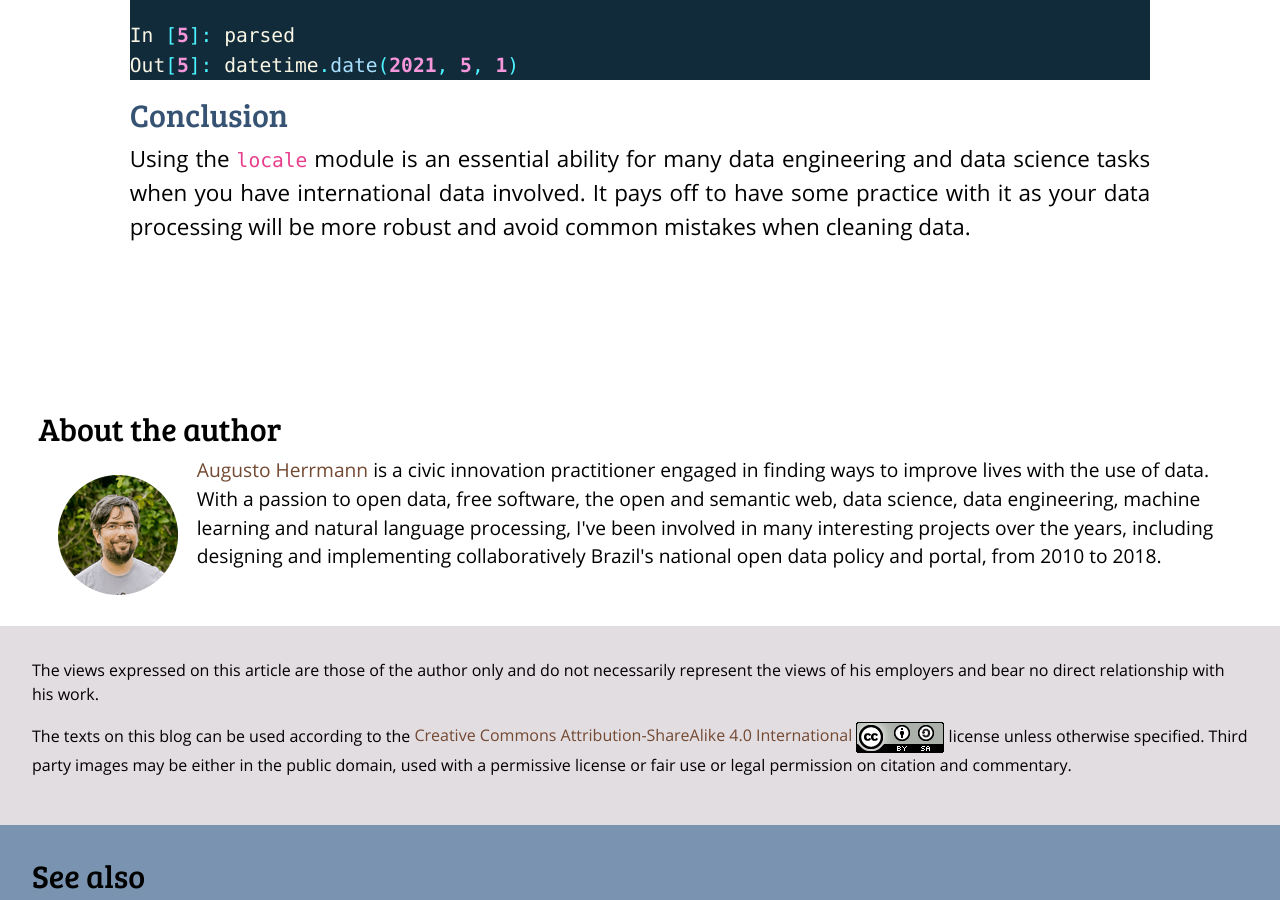
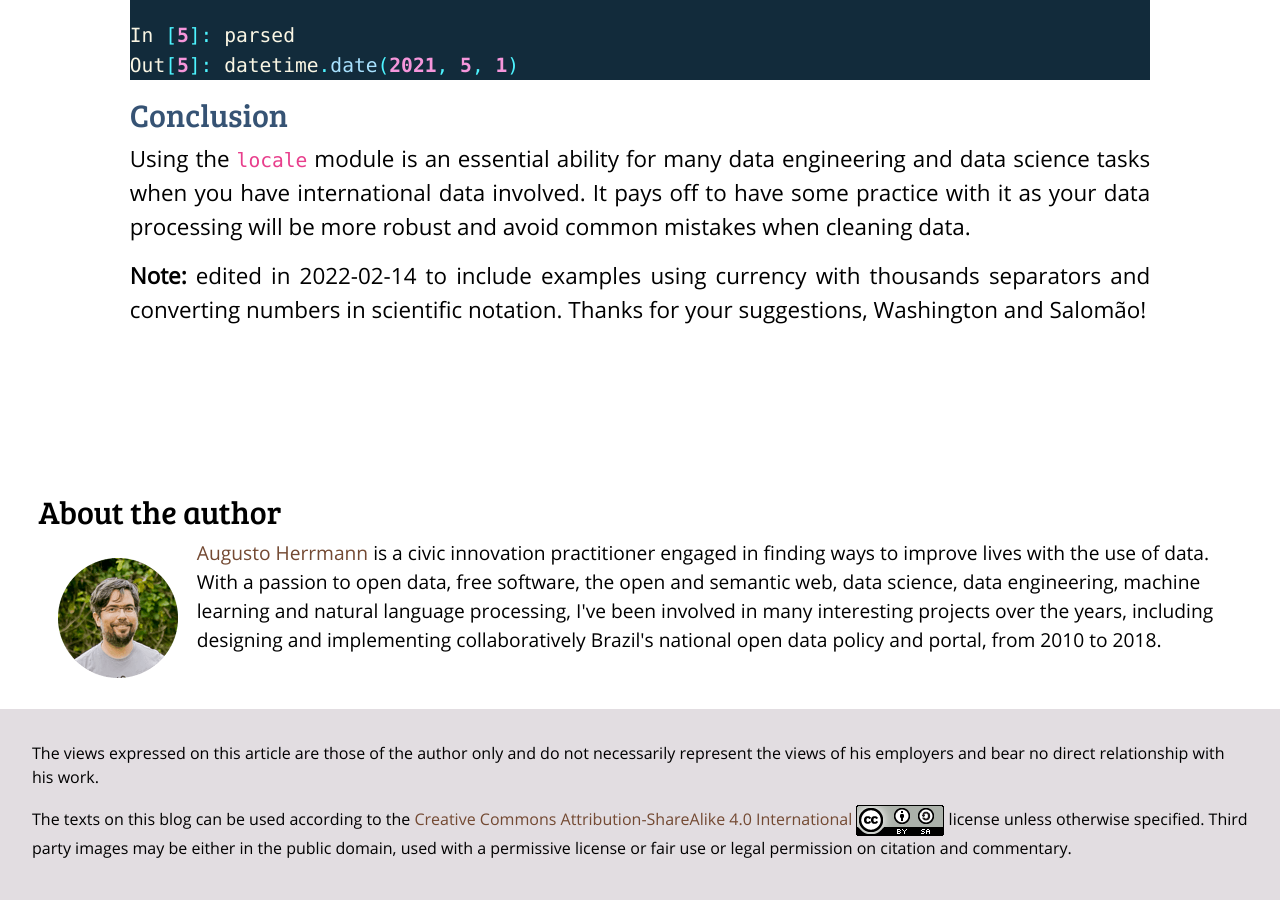
Before and after one commit to augusto-herrmann/augusto-herrmann.github.io, a Jekyll site: the page built from _posts/2021-02-05-how-to-deal-with-international-data-formats-in-python.md, in a window 1280 px wide and 900 px high, scrolled down 7894 px. Built offline with Jekyll 4.4.1, drawn with Linux system fonts in a browser that asks for light colours; nearby versions of some CDN libraries.

Commit message:
Add note on updating the article and thanks

```diff
--- a/_posts/2021-02-05-how-to-deal-with-international-data-formats-in-python.md
+++ b/_posts/2021-02-05-how-to-deal-with-international-data-formats-in-python.md
@@ -354,3 +354,7 @@ engineering and data science tasks when you have international data
 involved. It pays off to have some practice with it as your data
 processing will be more robust and avoid common mistakes when cleaning
 data.
+
+**Note:** edited in 2022-02-14 to include examples using currency with
+thousands separators and converting numbers in scientific notation.
+Thanks for your suggestions, Washington and Salomão!
```
Also changed, not shown: _posts/2021-02-05-como-tratar-dados-com-formatacao-internacional-no-python.md (+4 -0 lines).
